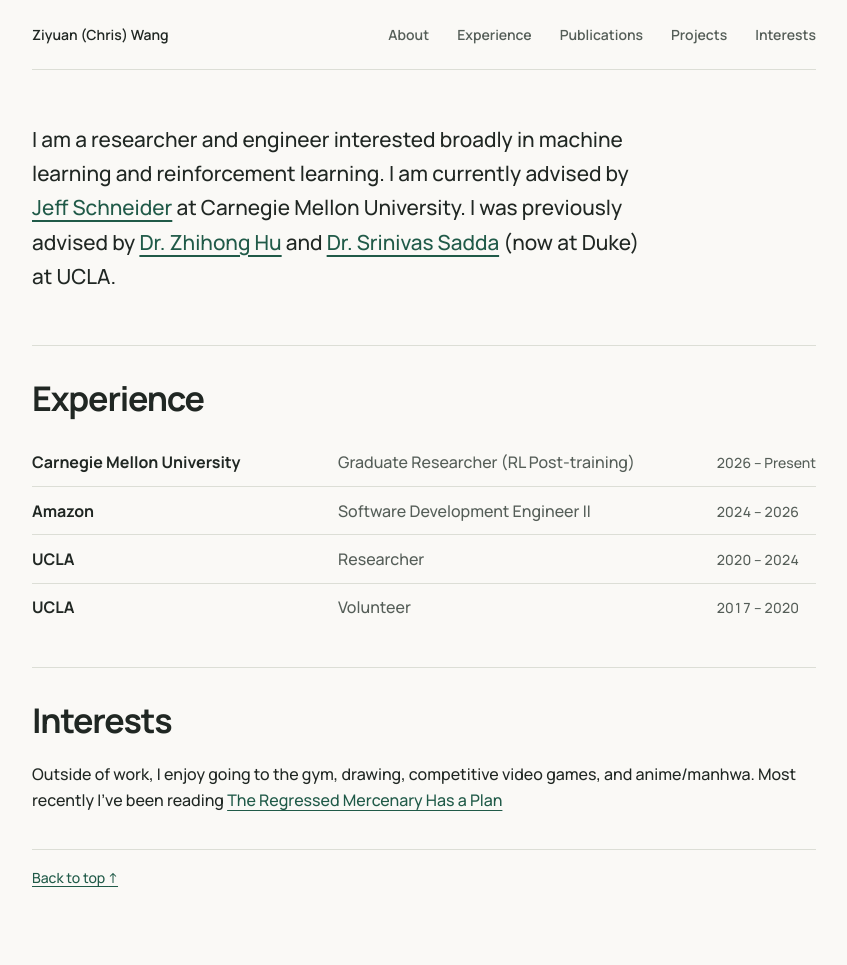
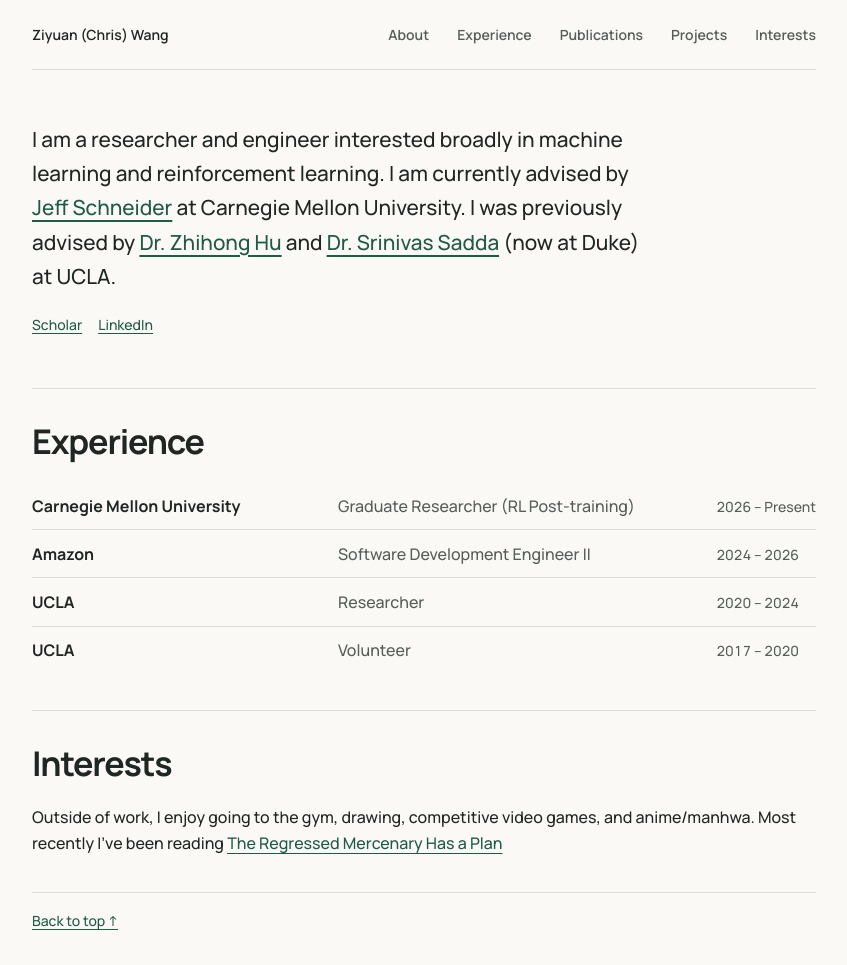
Before and after one commit to zwang42/zwang42.github.io, a plain HTML site: page index.html in a window 1280 px wide. Shown: the whole page, without its empty margins (216-1063 px from the left). Before the commit the page ends 921 px from the top, so only its background shows below. Drawn offline with Linux system fonts and the light colour scheme.

Commit message:
fix removed contact

```diff
--- a/index.html
+++ b/index.html
@@ -26,6 +26,9 @@
     <main class="page-width" id="main-content" tabindex="-1">
       <section class="intro" id="about" aria-label="About">
         <p>I am a researcher and engineer interested broadly in machine learning and reinforcement learning. I am currently advised by <a href="https://www.cs.cmu.edu/~schneide/" target="_blank">Jeff Schneider</a> at Carnegie Mellon University. I was previously advised by <a href="https://doheny.org/researchers/zhihong-jewel-hu-phd-ece/" target="_blank">Dr. Zhihong Hu</a> and <a href="https://scholar.google.com/citations?user=kk6XSTsAAAAJ&hl=en" target="_blank">Dr. Srinivas Sadda</a> (now at Duke) at UCLA.</p>
+          <ul class="link-list" aria-label="Contact and profiles">
+          <li><a href="https://scholar.google.com/citations?user=rlKK3fQAAAAJ&hl=en" target="_blank">Scholar</a></li>
+          <li><a href="https://www.linkedin.com/in/z-chris-wang/" target="_blank">LinkedIn</a></li>
         </ul>
       </section>
 
```
